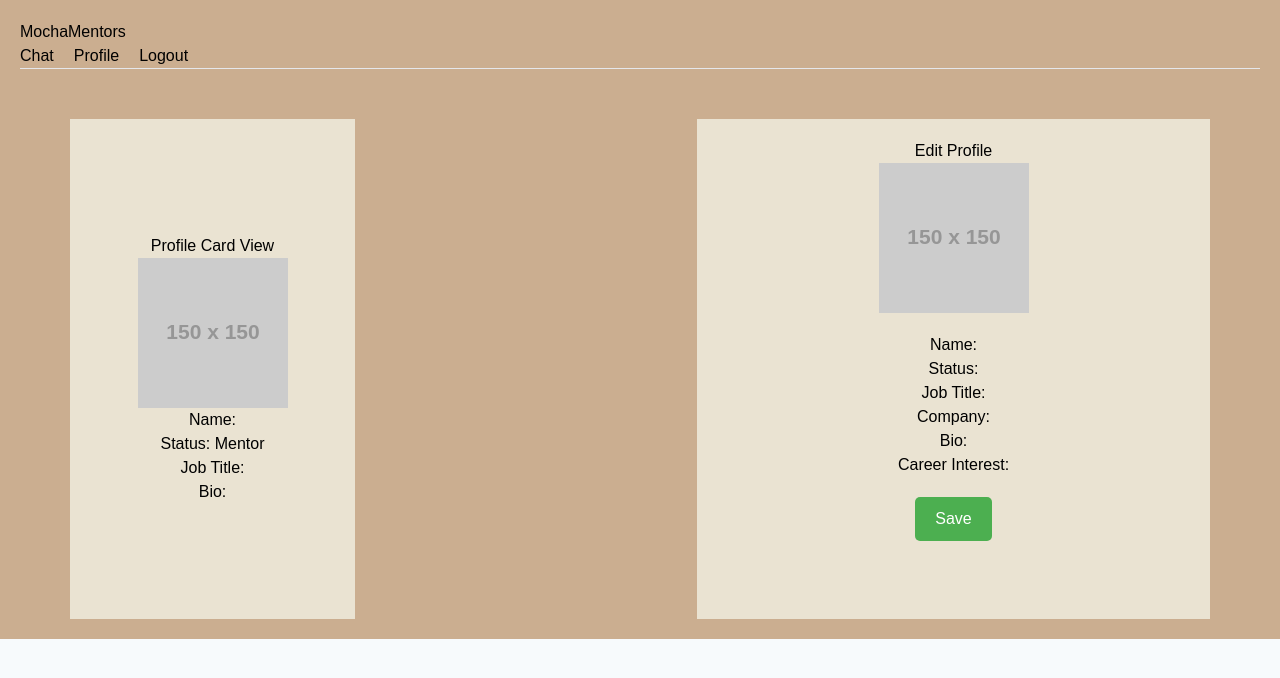
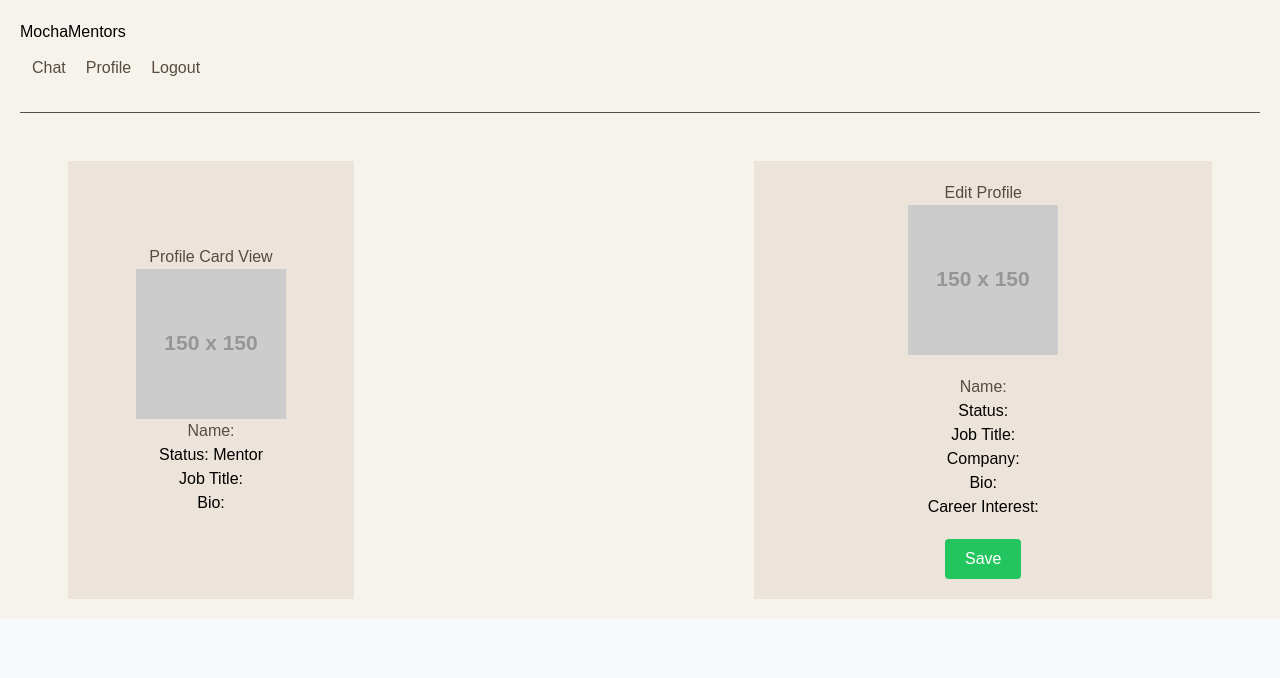
Before and after one commit to wangtony4005/coffeechat, a React (Vite) app in the folder frontend/: page /mentor-profile in a window 1280 px wide. Shown: the top 678 px of the page. Built offline with nearby package versions, Linux system fonts and the light colour scheme.

Commit message:
Profiles: Switched for using inline css to tailwind

```diff
--- a/frontend/src/pages/MenteeProfile.jsx
+++ b/frontend/src/pages/MenteeProfile.jsx
@@ -2,68 +2,39 @@ import React from 'react';
 
 const MenteeProfile = () => {
   return (
-    <div style={{ padding: '20px', backgroundColor: '#cbae90' }}>
+    <div className="p-5 bg-base-color"> {/* Using your custom color */}
       <h1>MochaMentors</h1>
-      <nav>
-        <a href="#mentors" style={{ marginRight: '20px' }}>Mentors</a>
-        <a href="#chat" style={{ marginRight: '20px' }}>Chat</a>
-        <a href="#profile" style={{ marginRight: '20px' }}>Profile</a>
-        <a href="#logout">Logout</a>
+      <nav className="mb-5 bg-nav-color p-3">
+        <a href="#mentors" className="mr-5 text-mocha-color">Mentors</a>
+        <a href="#chat" className="mr-5 text-mocha-color">Chat</a>
+        <a href="#profile" className="mr-5 text-mocha-color">Profile</a>
+        <a href="#logout" className="text-mocha-color">Logout</a>
       </nav>
-      <hr />
+      <hr className="border-mocha-color"/>
 
-      <div style={{
-        display: 'flex',
-        justifyContent: 'space-between',
-        marginTop: '50px',
-        padding: '0 50px'
-      }}>
-        <div style={{
-            width: '25%',
-            padding: '20px',
-            backgroundColor: '#eae3d2',
-            display: 'flex', // Flexbox for centering
-            flexDirection: 'column', // Arrange content in a column
-            alignItems: 'center', // Center items horizontally
-            justifyContent: 'center', // Center items vertically
-            height: '500px' // Optional: Set a fixed height for vertical centering
-        }}>
-            <h1>Profile Card View</h1>
+      <div className="flex justify-between mt-12 px-12">
+        <div className="w-1/4 p-5 bg-darker-nav-color flex flex-col items-center justify-center h-128">
+          <h1 className="text-mocha-color">Profile Card View</h1>
           <img src="https://via.placeholder.com/150" alt="Profile Pic" />
-          <h2>Name:</h2>
+          <h2 className="text-mocha-color">Name:</h2>
           <p>Status: Mentee</p>
-          <p>Job Title: </p>
+          <p>Job Title:</p>
           <p>Bio:</p>
         </div>
 
-        <div
-            style={{
-                width: '45%',
-                padding: '20px',
-                backgroundColor: '#eae3d2',
-                display: 'flex',
-                flexDirection: 'column',
-                alignItems: 'center'
-            }}>
-          <h1>Edit Profile</h1>
-          <img src="https://via.placeholder.com/150" alt="Profile Pic" style={{ marginBottom: '20px' }}/>
-          <h2>Name:</h2>
+        <div className="w-2/5 p-5 bg-darker-nav-color flex flex-col items-center">
+          <h1 className="text-mocha-color">Edit Profile</h1>
+          <img src="https://via.placeholder.com/150" alt="Profile Pic" className="mb-5"/>
+          <h2 className="text-mocha-color">Name:</h2>
           <p>Status:</p>
           <p>Job Title:</p>
           <p>Company:</p>
           <p>Bio:</p>
           <p>Career Interest:</p>
 
-          <button style={{
-            marginTop: '20px', // Add some space above the button
-            padding: '10px 20px', // Button padding
-            backgroundColor: '#4CAF50', // Green background color
-            color: 'white', // White text color
-            border: 'none', // No border
-            borderRadius: '5px', // Rounded corners
-            cursor: 'pointer' // Pointer cursor on hover
-          }}
-          onClick={() => alert('Profile saved!')} // Placeholder click handler
+          <button
+            className="mt-5 px-5 py-2 bg-green-500 text-white rounded cursor-pointer"
+            onClick={() => alert('Profile saved!')}
           >
             Save
           </button>
--- a/frontend/src/pages/MentorProfile.jsx
+++ b/frontend/src/pages/MentorProfile.jsx
@@ -2,67 +2,38 @@ import React from 'react';
 
 const MentorProfile = () => {
   return (
-    <div style={{ padding: '20px', backgroundColor: '#cbae90' }}>
+    <div className="p-5 bg-base-color"> {/* Using your custom color */}
       <h1>MochaMentors</h1>
-      <nav>
-        <a href="#chat" style={{ marginRight: '20px' }}>Chat</a>
-        <a href="#profile" style={{ marginRight: '20px' }}>Profile</a>
-        <a href="#logout">Logout</a>
+      <nav className="mb-5 bg-nav-color p-3">
+        <a href="#chat" className="mr-5 text-mocha-color">Chat</a>
+        <a href="#profile" className="mr-5 text-mocha-color">Profile</a>
+        <a href="#logout" className="text-mocha-color">Logout</a>
       </nav>
-      <hr />
+      <hr className="border-mocha-color"/>
 
-      <div style={{
-        display: 'flex',
-        justifyContent: 'space-between',
-        marginTop: '50px',
-        padding: '0 50px'
-      }}>
-        <div style={{
-            width: '25%',
-            padding: '20px',
-            backgroundColor: '#eae3d2',
-            display: 'flex', // Flexbox for centering
-            flexDirection: 'column', // Arrange content in a column
-            alignItems: 'center', // Center items horizontally
-            justifyContent: 'center', // Center items vertically
-            height: '500px' // Optional: Set a fixed height for vertical centering
-        }}>
-            <h1>Profile Card View</h1>
+      <div className="flex justify-between mt-12 px-12">
+        <div className="w-1/4 p-5 bg-darker-nav-color flex flex-col items-center justify-center h-128">
+          <h1 className="text-mocha-color">Profile Card View</h1>
           <img src="https://via.placeholder.com/150" alt="Profile Pic" />
-          <h2>Name:</h2>
+          <h2 className="text-mocha-color">Name:</h2>
           <p>Status: Mentor</p>
-          <p>Job Title: </p>
+          <p>Job Title:</p>
           <p>Bio:</p>
         </div>
 
-        <div
-            style={{
-                width: '45%',
-                padding: '20px',
-                backgroundColor: '#eae3d2',
-                display: 'flex',
-                flexDirection: 'column',
-                alignItems: 'center'
-            }}>
-          <h1>Edit Profile</h1>
-          <img src="https://via.placeholder.com/150" alt="Profile Pic" style={{ marginBottom: '20px' }}/>
-          <h2>Name:</h2>
+        <div className="w-2/5 p-5 bg-darker-nav-color flex flex-col items-center">
+          <h1 className="text-mocha-color">Edit Profile</h1>
+          <img src="https://via.placeholder.com/150" alt="Profile Pic" className="mb-5"/>
+          <h2 className="text-mocha-color">Name:</h2>
           <p>Status:</p>
           <p>Job Title:</p>
           <p>Company:</p>
           <p>Bio:</p>
           <p>Career Interest:</p>
 
-          <button style={{
-            marginTop: '20px', // Add some space above the button
-            padding: '10px 20px', // Button padding
-            backgroundColor: '#4CAF50', // Green background color
-            color: 'white', // White text color
-            border: 'none', // No border
-            borderRadius: '5px', // Rounded corners
-            cursor: 'pointer' // Pointer cursor on hover
-          }}
-          onClick={() => alert('Profile saved!')} // Placeholder click handler
+          <button
+            className="mt-5 px-5 py-2 bg-green-500 text-white rounded cursor-pointer"
+            onClick={() => alert('Profile saved!')}
           >
             Save
           </button>
```
